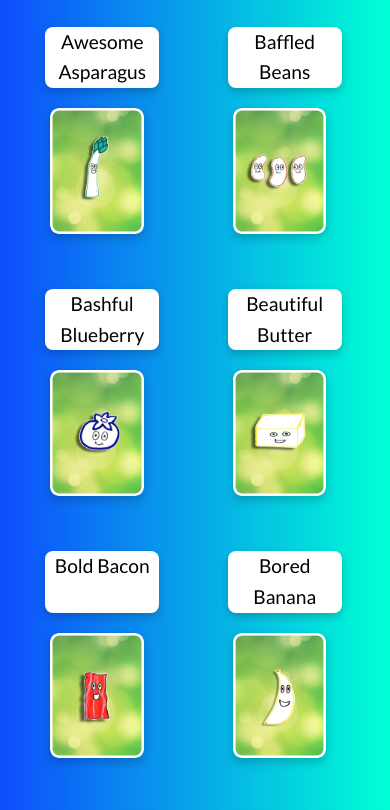
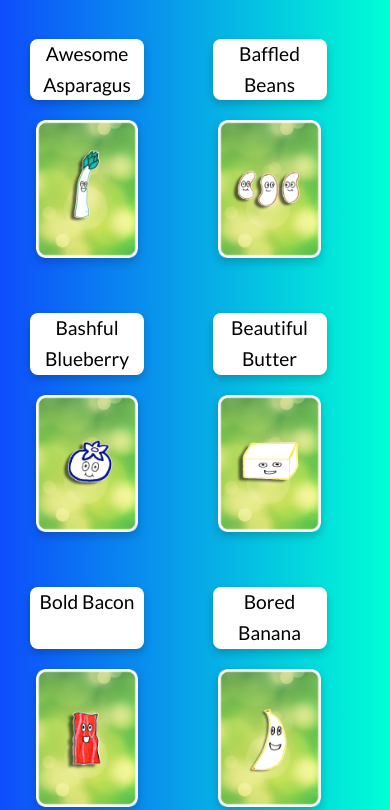
Before and after one commit to icebud1818/fooddoods, a plain HTML site: page kitchen.html in a window 390 px wide. Shown: the part 554-1364 px from the top of the page. Drawn offline with Linux system fonts and the light colour scheme.

Commit message:
this is the one

```diff
--- a/styles.css
+++ b/styles.css
@@ -745,19 +745,18 @@ footer .social-links a:hover {
         text-align: center;  /* Ensures the text is centered */
         width: 100%;  /* Ensures items fill the container */
         border-radius: 18px;
-        padding: 0 15px; /* Adds some padding to avoid too much tightness */
-        margin-left: 10px; /* Adjusted margin for better centering */
+        padding: 0 10px; /* Adjust padding for better spacing */
     }
 
     .nft-name {
         line-height: 1.2em; /* Adjust line height for readability */
         display: block; /* Ensures proper block-level rendering */
-        width: 110%; /* Make name take up 110% of the width */
+        width: 100%; /* Use 100% width of the container */
         font-size: 1.2em; /* Optional: adjust font size for better readability */
         margin-top: 10px; /* Add some space between the image and the name */
         text-align: center; /* Ensures the name is centered */
         min-height: 3.2em; /* Ensures two lines of height */
-        margin-left: -5%; /* Aligns the name with the 110% width */
+        margin-left: 0; /* Reset margin-left to align name properly */
     }
 
     .nft-item img {
@@ -765,6 +764,7 @@ footer .social-links a:hover {
         border-radius: 8px;
     }
 }
+
 
 
 
```
